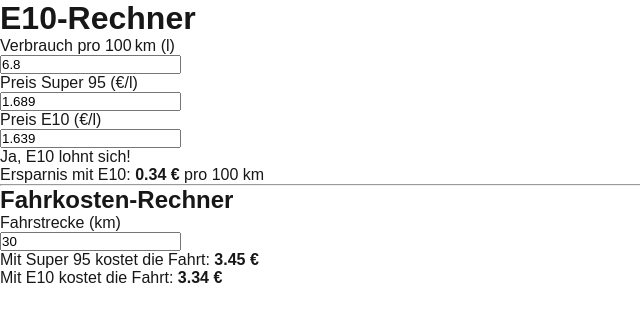
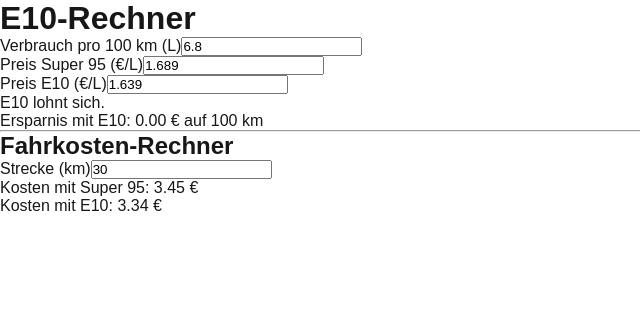
Before and after one commit to yatamci/E10-Rechner, a Next.js app: page / in a window 1280 px wide. Shown: the top 322 px of the page, without its empty margins (0-640 px from the left). Built offline with nearby package versions, Linux system fonts and the light colour scheme.

Commit message:
feat: verbesserte E10-Logik und Fahrkostenrechner hinzugefügt

```diff
--- a/app/page.tsx
+++ b/app/page.tsx
@@ -4,80 +4,94 @@
 
 export default function Home() {
   const [verbrauch95, setVerbrauch95] = useState("6.8");
-  const [preis95, setPreis95] = useState("1.689");
-  const [preisE10, setPreisE10] = useState("1.639");
+  const [super95, setSuper95] = useState("1.689");
+  const [e10, setE10] = useState("1.639");
   const [strecke, setStrecke] = useState("30");
 
-  const v95 = parseFloat(verbrauch95);
-  const p95 = parseFloat(preis95);
-  const pE10 = parseFloat(preisE10);
-  const km = parseFloat(strecke);
+  const verbrauchNum = parseFloat(verbrauch95);
+  const super95Num = parseFloat(super95);
+  const e10Num = parseFloat(e10);
+  const streckeNum = parseFloat(strecke);
 
-  const ersparnisPro100km = (v95 * (p95 - pE10)).toFixed(2);
-  const lohntSich = pE10 < p95 ? "Ja, E10 lohnt sich!" : "Nein, E10 lohnt sich nicht.";
-  const kosten95 = ((km / 100) * v95 * p95).toFixed(2);
-  const kostenE10 = ((km / 100) * v95 * pE10).toFixed(2);
+  const preisUnterschied = super95Num - e10Num;
+  let lohntSichText = "";
+
+  if (e10Num > super95Num) {
+    lohntSichText = "E10 lohnt sich nicht, da es teurer ist als Super 95.";
+  } else if (preisUnterschied / super95Num < 0.02) {
+    lohntSichText = "E10 lohnt sich nicht wirklich, da es weniger als 2 % günstiger ist.";
+  } else {
+    lohntSichText = "E10 lohnt sich.";
+  }
+
+  const ersparnis = verbrauchNum / 100 * (super95Num - e10Num);
+  const istTeurer = e10Num > super95Num;
+  const textFarbe = istTeurer ? "text-red-600" : "text-green-600";
+  const ersparnisText = istTeurer ? "Mehrkosten mit E10" : "Ersparnis mit E10";
+
+  const kosten95 = verbrauchNum / 100 * super95Num * streckeNum;
+  const kostenE10 = verbrauchNum / 100 * e10Num * streckeNum;
 
   return (
-    <main className="flex min-h-screen flex-col items-center justify-start p-8 space-y-8">
+    <main className="p-4 max-w-md mx-auto space-y-6">
       <h1 className="text-2xl font-bold">E10-Rechner</h1>
 
-      <div className="flex flex-col items-center space-y-4 w-full max-w-xs">
-        <label className="w-full">
-          <div className="mb-2 font-semibold">Verbrauch pro 100 km (l)</div>
+      <div className="space-y-4">
+        <div>
+          <label className="block mb-2">Verbrauch pro 100 km (L)</label>
           <input
+            className="border p-2 w-full"
             type="number"
             value={verbrauch95}
             onChange={(e) => setVerbrauch95(e.target.value)}
-            className="border p-2 rounded w-full"
           />
-        </label>
+        </div>
 
-        <label className="w-full">
-          <div className="mb-2 font-semibold">Preis Super 95 (€/l)</div>
+        <div>
+          <label className="block mb-2">Preis Super 95 (€/L)</label>
           <input
+            className="border p-2 w-full"
             type="number"
-            value={preis95}
-            onChange={(e) => setPreis95(e.target.value)}
-            className="border p-2 rounded w-full"
+            value={super95}
+            onChange={(e) => setSuper95(e.target.value)}
           />
-        </label>
+        </div>
 
-        <label className="w-full">
-          <div className="mb-2 font-semibold">Preis E10 (€/l)</div>
+        <div>
+          <label className="block mb-2">Preis E10 (€/L)</label>
           <input
+            className="border p-2 w-full"
             type="number"
-            value={preisE10}
-            onChange={(e) => setPreisE10(e.target.value)}
-            className="border p-2 rounded w-full"
+            value={e10}
+            onChange={(e) => setE10(e.target.value)}
           />
-        </label>
+        </div>
       </div>
 
-      <div className="text-lg mt-4">{lohntSich}</div>
-      <div className="text-lg">Ersparnis mit E10: <strong>{ersparnisPro100km} €</strong> pro 100 km</div>
+      <div className="space-y-2">
+        <p>{lohntSichText}</p>
+        <p className={`${textFarbe} font-semibold`}>
+          {ersparnisText}: {Math.abs(ersparnis).toFixed(2)} € auf 100 km
+        </p>
+      </div>
 
-      <hr className="border-t border-gray-300 w-full max-w-md my-10" />
+      <hr className="my-6" />
 
-      <h2 className="text-xl font-bold">Fahrkosten-Rechner</h2>
+      <div className="space-y-4">
+        <h2 className="text-xl font-bold">Fahrkosten-Rechner</h2>
 
-      <div className="flex flex-col items-center space-y-4 w-full max-w-xs">
-        <label className="w-full">
-          <div className="mb-2 font-semibold">Fahrstrecke (km)</div>
+        <div>
+          <label className="block mb-2">Strecke (km)</label>
           <input
+            className="border p-2 w-full"
             type="number"
             value={strecke}
             onChange={(e) => setStrecke(e.target.value)}
-            className="border p-2 rounded w-full"
           />
-        </label>
-      </div>
+        </div>
 
-      <div className="text-lg mt-2">
-        Mit Super 95 kostet die Fahrt: <strong>{kosten95} €</strong>
-      </div>
-      <div className="text-lg">
-        Mit E10 kostet die Fahrt: <strong>{kostenE10} €</strong>
+        <p>Kosten mit Super 95: {kosten95.toFixed(2)} €</p>
+        <p>Kosten mit E10: {kostenE10.toFixed(2)} €</p>
       </div>
     </main>
   );
```
